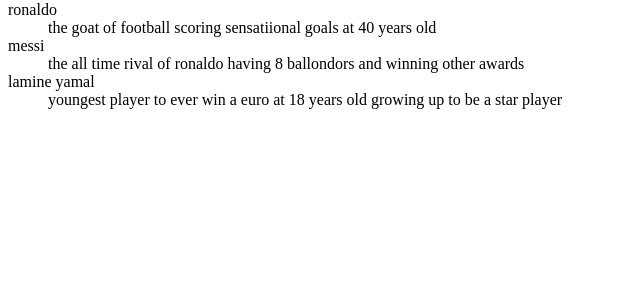
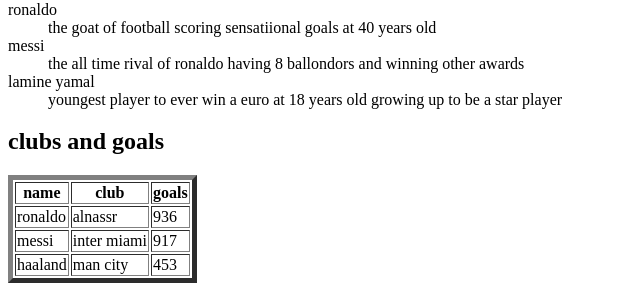
Before and after one commit to incognitoorange/links-tables-and-lists, a plain HTML site: page index.html in a window 1280 px wide. Shown: the part 621-912 px from the top of the page, without its empty margins (0-640 px from the left). Before the commit the page ends 800 px from the top, so only its background shows below. Drawn offline with Linux system fonts and the light colour scheme.

Commit message:
third commit

```diff
--- a/index.html
+++ b/index.html
@@ -31,5 +31,28 @@
 <dt>messi</dt><dd>the all time rival of ronaldo having 8 ballondors and winning other awards</dd>
 <dt>lamine yamal</dt><dd>youngest player to ever win a euro at 18 years old growing up to be a star player </dd>
 </dl>
+<h2>clubs and goals</h2>
+<table border="5">
+<tr>
+<th>name</th>
+<th>club</th>
+<th>goals</th>
+</tr>
+<tr>
+    <td>ronaldo</td>
+    <td>alnassr</td>
+    <td>936</td>
+</tr>
+<tr>
+    <td>messi</td>
+    <td>inter miami</td>
+    <td>917</td>
+</tr>
+<tr>
+     <td>haaland</td>
+     <td>man city</td>
+     <td>453</td>
+</tr>
+</table>
 </body>
 </html>
```
Also changed, not shown: 1 other file.
